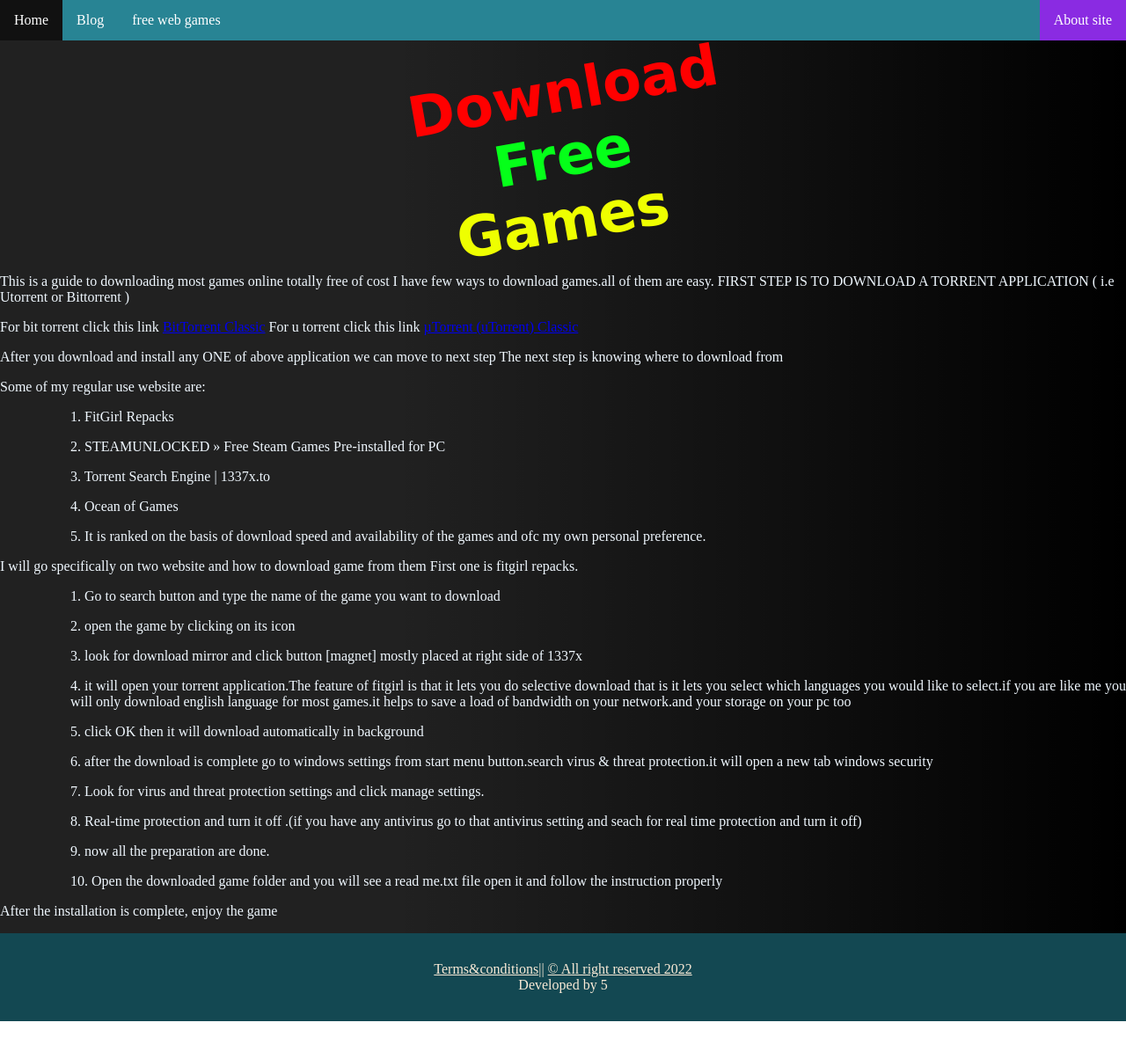
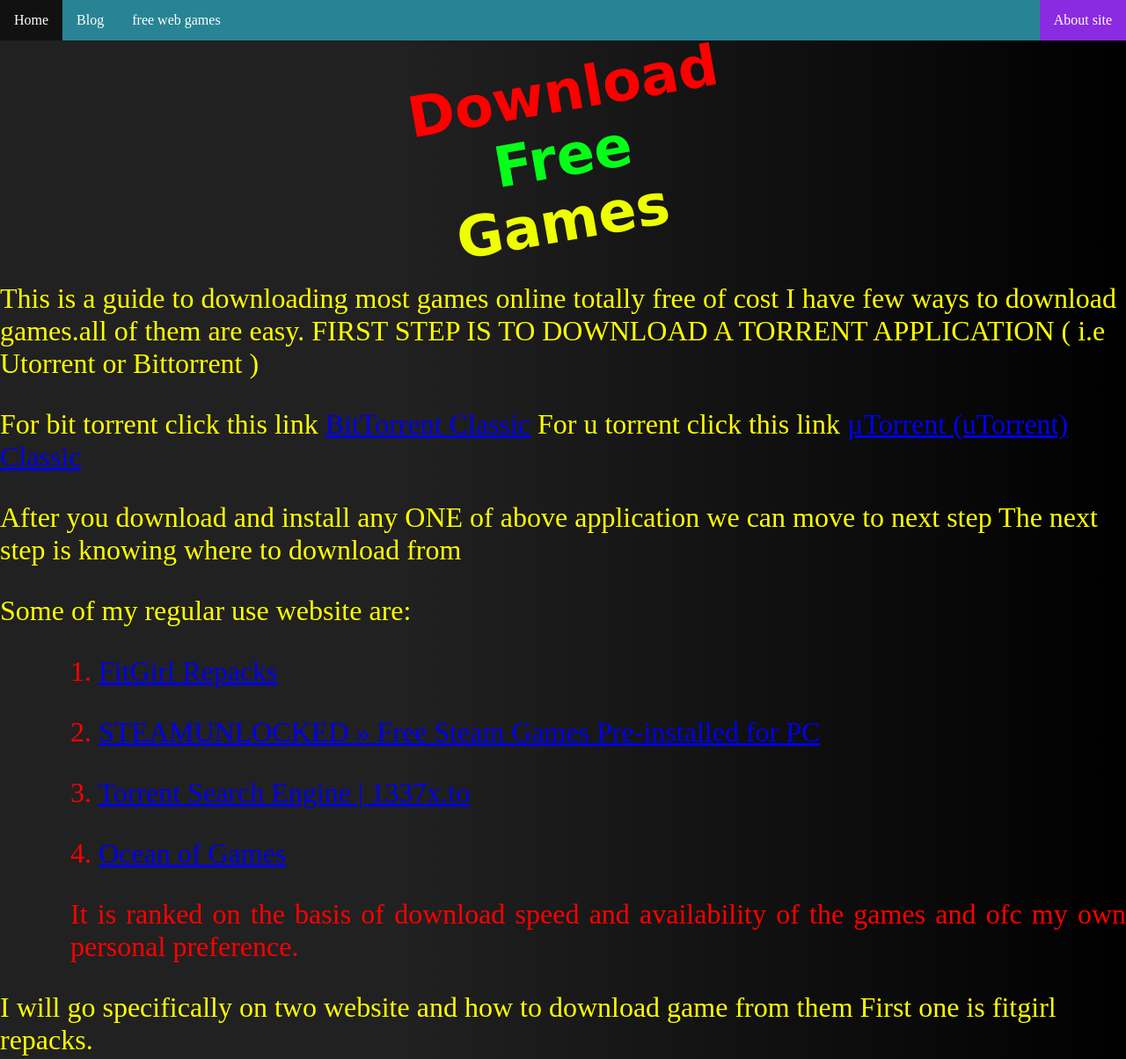
Before and after one commit to subashsigdel/WEB-DEVELOPMENT-, a website built with Vite: page abhay/main.html in a window 1280 px wide. Shown: the top 1204 px of the page at 88% size. Before the commit the page ends 1161 px from the top, so only its background shows below. Built offline with nearby package versions, Linux system fonts and the light colour scheme.

Commit message:
smallchange

```diff
--- a/abhay/main.css
+++ b/abhay/main.css
@@ -41,6 +41,7 @@
 .maincontainer {
     color: aliceblue;
     justify-content:space-around;
+
 }
 
 .headone{
@@ -71,6 +72,18 @@
     text-align:justify;
     padding-left: 5rem;
 }
+.paragraphs{
+    font-size: 2rem;
+}
+.yellow{
+    color: yellow !important;
+}
+.red{
+    color: red !important;
+}
+.green{
+    color: green !important;
+}
 /*  Main Section Ends */
 
 /* footer */
--- a/abhay/main.html
+++ b/abhay/main.html
@@ -28,28 +28,28 @@
             </h1>
         </div>
 
-        <div>
-            <p> This is a guide to downloading most games online totally free of cost
+        <div class="paragraphs">
+            <p class="yellow"> This is a guide to downloading most games online totally free of cost
                 I have few ways to download games.all of them are easy.
                 FIRST STEP IS TO DOWNLOAD A TORRENT APPLICATION
                 ( i.e Utorrent or Bittorrent )</p>
-                <p>For bit torrent click this link
+                <p class="yellow">For bit torrent click this link
                    <a href="#">BitTorrent Classic</a>
                     For u torrent click this link
                     <a href="#">µTorrent (uTorrent) Classic </a></p>
-                    <p>After you download and install any ONE of above application we can move to next step
+                    <p class="yellow">After you download and install any ONE of above application we can move to next step
                         The next step is knowing where to download from </p>
-                    <p>Some of my regular use website are:</p>
-<div class="contentcenter">
-<p>1. FitGirl Repacks </p>
-<p>2. STEAMUNLOCKED » Free Steam Games Pre-installed for PC</p>
-<p>3. Torrent Search Engine | 1337x.to</p>
-<p>4. Ocean of Games</p>
-<p>5. It is ranked on the basis of download speed and availability of the games and ofc my own personal preference.</p>
+                    <p class="yellow">Some of my regular use website are:</p>
+<div class="contentcenter red">
+<p>1. <a href="#">FitGirl Repacks</a> </p>
+<p>2. <a href="#">STEAMUNLOCKED » Free Steam Games Pre-installed for PC</a></p>
+<p>3. <a href="#">Torrent Search Engine | 1337x.to</a></p>
+<p>4. <a href="#">Ocean of Games</a></p>
+<p>It is ranked on the basis of download speed and availability of the games and ofc my own personal preference.</p>
 </div>
-<p>I will go specifically on two website and how to download game from them
-    First one is fitgirl repacks.</p>
-    <div class="contentcenter">
+<p class="yellow">I will go specifically on two website and how to download game from them
+    First  one is fitgirl repacks.</p>
+    <div class="contentcenter red">
 <p>1. Go to search button and type the name of the game you want to download</p>
 <p>2. open the game by clicking on its icon</p>
 <p>3. look for download mirror and click button [magnet] mostly placed at right side of 1337x</p>
@@ -62,7 +62,7 @@
 <p>10.  Open the downloaded game folder and you will see a read me.txt file open it and follow the instruction properly</p>
     </div>
 
-<p>After the installation is complete, enjoy the game</p>
+<p class="green">After the installation is complete, enjoy the game</p>
 
         </div>
 
```
